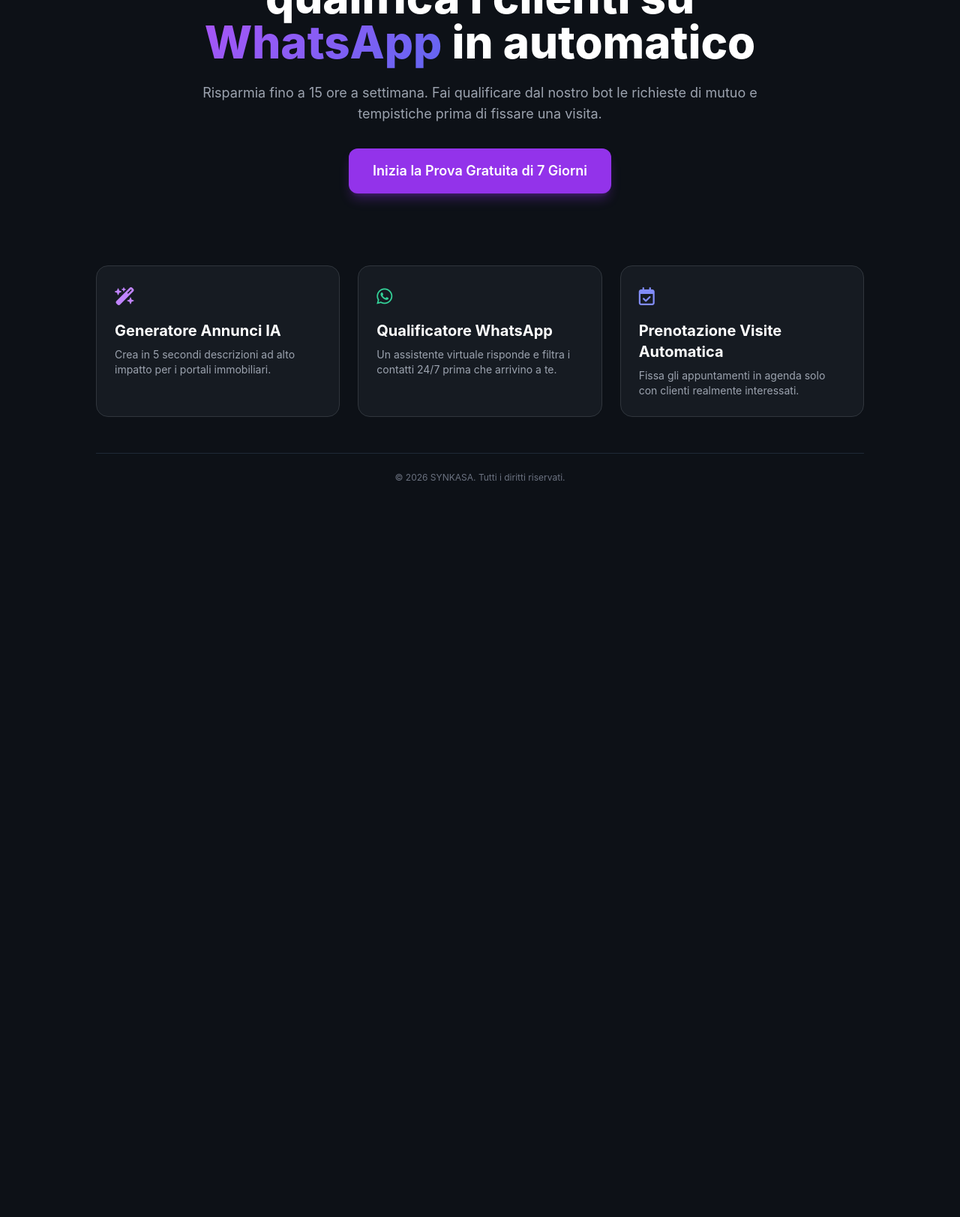
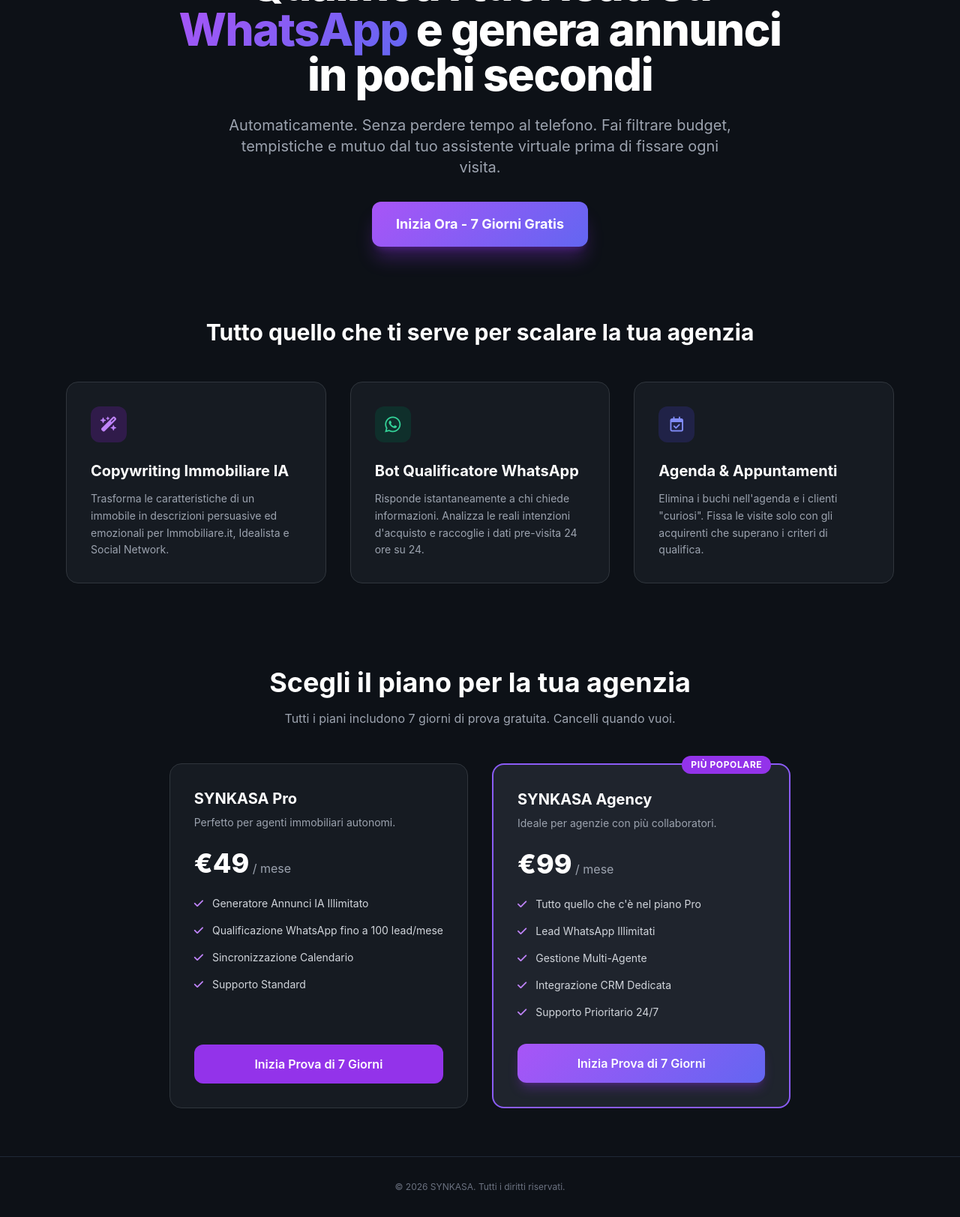
Before and after one commit to fra7280-ship-it/House-and-house, a plain HTML site: page index.html in a window 1280 px wide. Shown: the part 242-1865 px from the top of the page at 75% size. Before the commit the page ends 943 px from the top, so only its background shows below. Drawn offline with nearby package versions, Linux system fonts and the light colour scheme.

Commit message:
Update index.html

```diff
--- a/index.html
+++ b/index.html
@@ -9,55 +9,130 @@
     <style>
         body { background-color: #0d1117; color: #c9d1d9; font-family: -apple-system, BlinkMacSystemFont, "Segoe UI", Roboto, sans-serif; }
         .gradient-text { background: linear-gradient(135deg, #a855f7 0%, #6366f1 100%); -webkit-background-clip: text; -webkit-text-fill-color: transparent; }
+        .gradient-bg { background: linear-gradient(135deg, #a855f7 0%, #6366f1 100%); }
         .bg-card { background-color: #161b22; border: 1px solid #30363d; }
+        .bg-card-featured { background-color: #1f242d; border: 2px solid #8b5cf6; }
     </style>
 </head>
-<body class="min-h-screen flex flex-col justify-between p-4 md:p-8">
-    <!-- Header -->
-    <header class="flex justify-between items-center py-4 px-2 max-w-5xl mx-auto w-full">
-        <div class="flex items-center space-x-2">
-            <span class="text-2xl font-bold tracking-wider text-white">SYN<span class="gradient-text">KASA</span></span>
+<body class="min-h-screen flex flex-col justify-between">
+    <!-- Header / Navbar -->
+    <header class="border-b border-gray-800 bg-[#0d1117]/80 backdrop-blur sticky top-0 z-50">
+        <div class="max-w-6xl mx-auto flex justify-between items-center py-4 px-6">
+            <div class="flex items-center space-x-2">
+                <span class="text-2xl font-black tracking-wider text-white">SYN<span class="gradient-text">KASA</span></span>
+            </div>
+            <a href="#pricing" class="bg-purple-600 hover:bg-purple-700 text-white px-5 py-2.5 rounded-xl font-semibold text-sm transition shadow-lg shadow-purple-600/20">
+                Inizia Prova Gratuita
+            </a>
         </div>
-        <a href="#pricing" class="bg-purple-600 hover:bg-purple-700 text-white px-4 py-2 rounded-lg font-medium text-sm transition">Prova Ora</a>
     </header>
 
     <!-- Hero Section -->
-    <main class="max-w-3xl mx-auto text-center my-12">
-        <h1 class="text-4xl md:text-6xl font-extrabold text-white mb-6 leading-tight">
-            Genera annunci perfetti e qualifica i clienti su <span class="gradient-text">WhatsApp</span> in automatico
+    <section class="max-w-4xl mx-auto text-center px-6 pt-16 pb-12">
+        <div class="inline-flex items-center space-x-2 bg-purple-950/50 border border-purple-800/50 rounded-full px-4 py-1.5 mb-6">
+            <span class="flex h-2 w-2 rounded-full bg-purple-400 animate-pulse"></span>
+            <span class="text-xs font-semibold text-purple-300">Piattaforma IA per Agenti Immobiliari</span>
+        </div>
+        <h1 class="text-4xl sm:text-6xl font-extrabold text-white mb-6 leading-tight tracking-tight">
+            Qualifica i tuoi lead su <span class="gradient-text">WhatsApp</span> e genera annunci in pochi secondi
         </h1>
-        <p class="text-lg text-gray-400 mb-8">
-            Risparmia fino a 15 ore a settimana. Fai qualificare dal nostro bot le richieste di mutuo e tempistiche prima di fissare una visita.
+        <p class="text-lg sm:text-xl text-gray-400 mb-8 max-w-2xl mx-auto leading-relaxed">
+            Automaticamente. Senza perdere tempo al telefono. Fai filtrare budget, tempistiche e mutuo dal tuo assistente virtuale prima di fissare ogni visita.
         </p>
         <div class="flex flex-col sm:flex-row justify-center gap-4">
-            <a href="#pricing" class="bg-purple-600 hover:bg-purple-700 text-white font-semibold px-8 py-4 rounded-xl text-lg transition shadow-lg shadow-purple-600/30">
-                Inizia la Prova Gratuita di 7 Giorni
+            <a href="#pricing" class="gradient-bg text-white font-bold px-8 py-4 rounded-xl text-lg transition transform hover:-translate-y-0.5 shadow-xl shadow-purple-600/30">
+                Inizia Ora - 7 Giorni Gratis
             </a>
         </div>
-    </main>
+    </section>
 
-    <!-- Features -->
-    <section class="max-w-5xl mx-auto grid md:grid-cols-3 gap-6 my-12">
-        <div class="bg-card p-6 rounded-2xl">
-            <i class="fa-solid fa-wand-magic-sparkles text-purple-400 text-2xl mb-4"></i>
-            <h3 class="text-xl font-bold text-white mb-2">Generatore Annunci IA</h3>
-            <p class="text-gray-400 text-sm">Crea in 5 secondi descrizioni ad alto impatto per i portali immobiliari.</p>
+    <!-- Features Grid -->
+    <section class="max-w-6xl mx-auto px-6 py-12">
+        <h2 class="text-3xl font-bold text-white text-center mb-12">Tutto quello che ti serve per scalare la tua agenzia</h2>
+        <div class="grid md:grid-cols-3 gap-8">
+            <div class="bg-card p-8 rounded-2xl hover:border-purple-500/50 transition">
+                <div class="w-12 h-12 bg-purple-900/40 rounded-xl flex items-center justify-center mb-6">
+                    <i class="fa-solid fa-wand-magic-sparkles text-purple-400 text-xl"></i>
+                </div>
+                <h3 class="text-xl font-bold text-white mb-3">Copywriting Immobiliare IA</h3>
+                <p class="text-gray-400 text-sm leading-relaxed">Trasforma le caratteristiche di un immobile in descrizioni persuasive ed emozionali per Immobiliare.it, Idealista e Social Network.</p>
+            </div>
+            <div class="bg-card p-8 rounded-2xl hover:border-emerald-500/50 transition">
+                <div class="w-12 h-12 bg-emerald-900/40 rounded-xl flex items-center justify-center mb-6">
+                    <i class="fa-brands fa-whatsapp text-emerald-400 text-2xl"></i>
+                </div>
+                <h3 class="text-xl font-bold text-white mb-3">Bot Qualificatore WhatsApp</h3>
+                <p class="text-gray-400 text-sm leading-relaxed">Risponde istantaneamente a chi chiede informazioni. Analizza le reali intenzioni d'acquisto e raccoglie i dati pre-visita 24 ore su 24.</p>
+            </div>
+            <div class="bg-card p-8 rounded-2xl hover:border-indigo-500/50 transition">
+                <div class="w-12 h-12 bg-indigo-900/40 rounded-xl flex items-center justify-center mb-6">
+                    <i class="fa-regular fa-calendar-check text-indigo-400 text-xl"></i>
+                </div>
+                <h3 class="text-xl font-bold text-white mb-3">Agenda & Appuntamenti</h3>
+                <p class="text-gray-400 text-sm leading-relaxed">Elimina i buchi nell'agenda e i clienti "curiosi". Fissa le visite solo con gli acquirenti che superano i criteri di qualifica.</p>
+            </div>
         </div>
-        <div class="bg-card p-6 rounded-2xl">
-            <i class="fa-brands fa-whatsapp text-emerald-400 text-2xl mb-4"></i>
-            <h3 class="text-xl font-bold text-white mb-2">Qualificatore WhatsApp</h3>
-            <p class="text-gray-400 text-sm">Un assistente virtuale risponde e filtra i contatti 24/7 prima che arrivino a te.</p>
+    </section>
+
+    <!-- Pricing Section -->
+    <section id="pricing" class="max-w-5xl mx-auto px-6 py-16">
+        <div class="text-center mb-12">
+            <h2 class="text-3xl sm:text-4xl font-bold text-white mb-4">Scegli il piano per la tua agenzia</h2>
+            <p class="text-gray-400">Tutti i piani includono 7 giorni di prova gratuita. Cancelli quando vuoi.</p>
         </div>
-        <div class="bg-card p-6 rounded-2xl">
-            <i class="fa-regular fa-calendar-check text-indigo-400 text-2xl mb-4"></i>
-            <h3 class="text-xl font-bold text-white mb-2">Prenotazione Visite Automatica</h3>
-            <p class="text-gray-400 text-sm">Fissa gli appuntamenti in agenda solo con clienti realmente interessati.</p>
+
+        <div class="grid md:grid-cols-2 gap-8 max-w-4xl mx-auto">
+            <!-- Piano Pro -->
+            <div class="bg-card p-8 rounded-2xl flex flex-col justify-between">
+                <div>
+                    <h3 class="text-xl font-bold text-white mb-2">SYNKASA Pro</h3>
+                    <p class="text-gray-400 text-sm mb-6">Perfetto per agenti immobiliari autonomi.</p>
+                    <div class="mb-6">
+                        <span class="text-4xl font-extrabold text-white">€49</span>
+                        <span class="text-gray-400"> / mese</span>
+                    </div>
+                    <ul class="space-y-4 text-sm text-gray-300 mb-8">
+                        <li class="flex items-center"><i class="fa-solid fa-check text-purple-400 mr-3"></i> Generatore Annunci IA Illimitato</li>
+                        <li class="flex items-center"><i class="fa-solid fa-check text-purple-400 mr-3"></i> Qualificazione WhatsApp fino a 100 lead/mese</li>
+                        <li class="flex items-center"><i class="fa-solid fa-check text-purple-400 mr-3"></i> Sincronizzazione Calendario</li>
+                        <li class="flex items-center"><i class="fa-solid fa-check text-purple-400 mr-3"></i> Supporto Standard</li>
+                    </ul>
+                </div>
+                <a href="INCOLLA_QUI_IL_LINK_PRO_DI_STRIPE" class="block w-full text-center bg-purple-600 hover:bg-purple-700 text-white font-semibold py-3.5 rounded-xl transition">
+                    Inizia Prova di 7 Giorni
+                </a>
+            </div>
+
+            <!-- Piano Agency -->
+            <div class="bg-card-featured p-8 rounded-2xl flex flex-col justify-between relative">
+                <div class="absolute -top-3 right-6 bg-purple-600 text-white text-xs font-bold px-3 py-1 rounded-full uppercase tracking-wider">
+                    Più Popolare
+                </div>
+                <div>
+                    <h3 class="text-xl font-bold text-white mb-2">SYNKASA Agency</h3>
+                    <p class="text-gray-400 text-sm mb-6">Ideale per agenzie con più collaboratori.</p>
+                    <div class="mb-6">
+                        <span class="text-4xl font-extrabold text-white">€99</span>
+                        <span class="text-gray-400"> / mese</span>
+                    </div>
+                    <ul class="space-y-4 text-sm text-gray-300 mb-8">
+                        <li class="flex items-center"><i class="fa-solid fa-check text-purple-400 mr-3"></i> Tutto quello che c'è nel piano Pro</li>
+                        <li class="flex items-center"><i class="fa-solid fa-check text-purple-400 mr-3"></i> Lead WhatsApp Illimitati</li>
+                        <li class="flex items-center"><i class="fa-solid fa-check text-purple-400 mr-3"></i> Gestione Multi-Agente</li>
+                        <li class="flex items-center"><i class="fa-solid fa-check text-purple-400 mr-3"></i> Integrazione CRM Dedicata</li>
+                        <li class="flex items-center"><i class="fa-solid fa-check text-purple-400 mr-3"></i> Supporto Prioritario 24/7</li>
+                    </ul>
+                </div>
+                <a href="INCOLLA_QUI_IL_LINK_AGENCY_DI_STRIPE" class="block w-full text-center gradient-bg text-white font-semibold py-3.5 rounded-xl transition shadow-lg shadow-purple-600/30">
+                    Inizia Prova di 7 Giorni
+                </a>
+            </div>
         </div>
     </section>
 
     <!-- Footer -->
-    <footer class="text-center text-xs text-gray-500 py-6 border-t border-gray-800 max-w-5xl mx-auto w-full">
-        &copy; 2026 SYNKASA. Tutti i diritti riservati.
+    <footer class="border-t border-gray-800 py-8 text-center text-xs text-gray-500">
+        <p>&copy; 2026 SYNKASA. Tutti i diritti riservati.</p>
     </footer>
 </body>
 </html>
```
